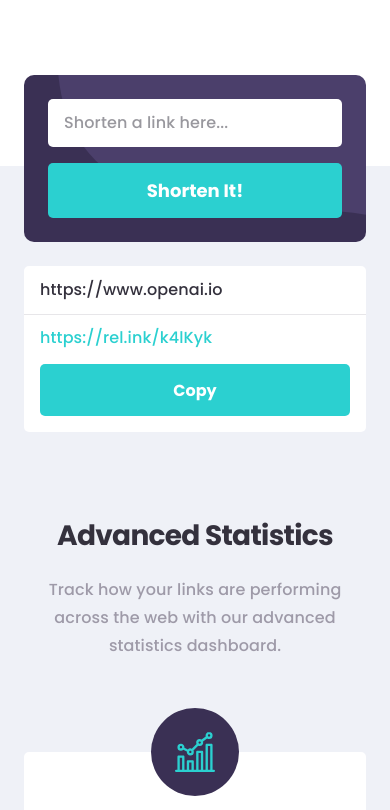
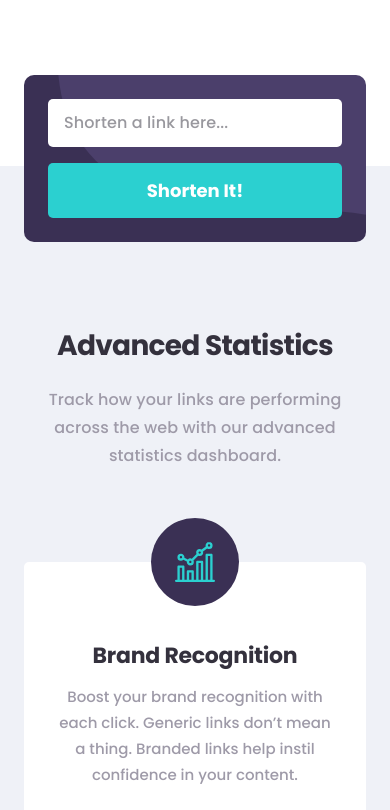
Before and after one commit to thusmiley/url-shortener, a Next.js app: page / in a window 390 px wide. Shown: the part 689-1499 px from the top of the page. Built offline with nearby package versions, Linux system fonts and the light colour scheme; no server answers.

Commit message:
fix api bugs

```diff
--- a/components/Footer.jsx
+++ b/components/Footer.jsx
@@ -5,7 +5,7 @@ const Footer = () => {
   return (
     <footer className="bg-[#232127] ">
       <div className="flex flex-col justify-center items-center py-[55px] lg:flex-row lg:justify-between lg:items-start lg:py-[72px] lg:px-10 lg:mx-auto xl:px-[165px] xl:max-w-[1536px]">
-        <Image src={logoWhite} alt="shortly logo" className="w-[120px] h-full object-contain object-center lg:mr-[60px]" />
+        <Image src={logoWhite} alt="shortly logo" className="w-[120px] h-auto object-contain object-center lg:mr-[60px]" />
 
         <div className="lg:flex lg:items-start lg:space-x-[100px]">
           <div className="text-center mt-[50px] space-y-10 lg:flex lg:justify-start lg:items-start lg:space-y-0 lg:text-left lg:mt-0 lg:space-x-[78px]">
--- a/components/NavBar.jsx
+++ b/components/NavBar.jsx
@@ -12,7 +12,7 @@ const NavBar = () => {
     <header className=" bg-white fixed left-0 right-0 top-0 z-10 lg:relative">
       <div className="px-6 py-10 flex justify-between items-center mx-auto lg:px-10 lg:py-[55px] xl:px-[165px] xl:max-w-[1536px]">
         <a href="/" className="cursor-pointer">
-          <Image src={logo} alt="Shortly logo" className="w-[120px] h-full object-contain object-center" />
+          <Image src={logo} alt="Shortly logo" className="w-[120px] h-auto object-contain object-center" />
         </a>
 
         <Image src={menuIcon} alt="open menu" className="w-6 h-full cursor-pointer object-contain object-center lg:hidden" onClick={() => setOpen(!open)} />
--- a/components/ShortenerForm.jsx
+++ b/components/ShortenerForm.jsx
@@ -1,36 +1,39 @@
 "use client";
 
-require('dotenv').config()
+require("dotenv").config();
 import { useEffect, useState } from "react";
 import { useForm } from "react-hook-form";
 
 const ShortenerForm = () => {
   const [longUrl, setLongUrl] = useState("");
+  const [tinyurl, setTinyurl] = useState("");
+  const [copySuccess, setCopySuccess] = useState("Copy");
+
   const {
     register,
     handleSubmit,
     formState: { errors },
   } = useForm();
 
-  const apiKey = process.env.NEXT_PUBLIC_TINY_URL_API;
-
   const onSubmit = (data) => {
     setLongUrl(data.urlInput);
+    setCopySuccess("Copy");
 
-    fetch("https://api.tinyurl.com/create", {
+    fetch(`https://api.tinyurl.com/create`, {
       method: "POST",
       headers: {
         accept: "application/json",
-        Authorization: `Bearer ${apiKey}`,
-        "Content-Type": "application/json",
+        authorization: `Bearer ${process.env.NEXT_PUBLIC_TINY_URL_API}`,
+        "content-type": "application/json",
       },
       body: JSON.stringify({
-        url: "www.brendengerber.com",
+        url: data.urlInput,
         domain: "tinyurl.com",
       }),
     })
       .then((response) => response.json())
       .then((response) => {
+        setTinyurl(response.data.tiny_url);
         console.log(response);
       })
       .catch((error) => console.log(error));
@@ -65,14 +68,24 @@ const ShortenerForm = () => {
         </div>
       </form>
 
-      <div className="mt-6 space-y-6 px-6 mx-auto lg:px-10 lg:space-y-4 w-full xl:px-[165px] xl:max-w-[1536px]">
-        <div className="bg-white rounded-[5px] pt-[6px] pb-4 px-4 text-[16px] leading-[36px] tracking-[.12px] font-medium relative overflow-hidden lg:py-[18px] lg:px-8 lg:flex lg:items-center xl:text-[20px] xl:tracking-[.15px]">
-          <p className="text-almostBlack pb-[6px] lg:pb-0 lg:w-[60%] truncate lg:mr-6">https://www.openai.io</p>
-          <div className="h-[1px] w-[110%] bg-grey/25 mx-auto absolute left-0 right-0 lg:hidden lg:w-[25%]" />
-          <p className="text-cyan pt-[6px] mb-2 truncate lg:mb-0 lg:pt-0 lg:mr-6">https://rel.ink/k4lKyk </p>
-          <button className="pt-[9px] pb-[7px] bg-cyan text-white w-full rounded-[5px] leading-auto tracking-normal font-bold lg:w-[15%]">Copy</button>
+      {longUrl !== "" && (
+        <div className="mt-6 space-y-6 px-6 mx-auto lg:px-10 lg:space-y-4 w-full xl:px-[165px] xl:max-w-[1536px]">
+          <div className="bg-white rounded-[5px] pt-[6px] pb-4 px-4 text-[16px] leading-[36px] tracking-[.12px] font-medium relative overflow-hidden lg:py-[18px] lg:px-8 lg:flex lg:items-center xl:text-[20px] xl:tracking-[.15px]">
+            <p className="text-almostBlack pb-[6px] lg:pb-0 lg:w-[60%] truncate lg:mr-6">{longUrl}</p>
+            <div className="h-[1px] w-[110%] bg-grey/25 mx-auto absolute left-0 right-0 lg:hidden lg:w-[25%]" />
+            <p className="text-cyan pt-[6px] mb-2 truncate lg:mb-0 lg:pt-0 lg:mr-6">{tinyurl} </p>
+            <button
+              className={`pt-[9px] pb-[7px] bg-cyan text-white w-full rounded-[5px] leading-auto tracking-normal font-bold lg:w-[15%] ${copySuccess === 'Copied!' ? 'bg-darkViolet' : ''}`}
+              onClick={() => {
+                setCopySuccess("Copied!");
+                navigator.clipboard.writeText(tinyurl);
+              }}
+            >
+              {copySuccess}
+            </button>
+          </div>
         </div>
-      </div>
+      )}
     </section>
   );
 };
```
